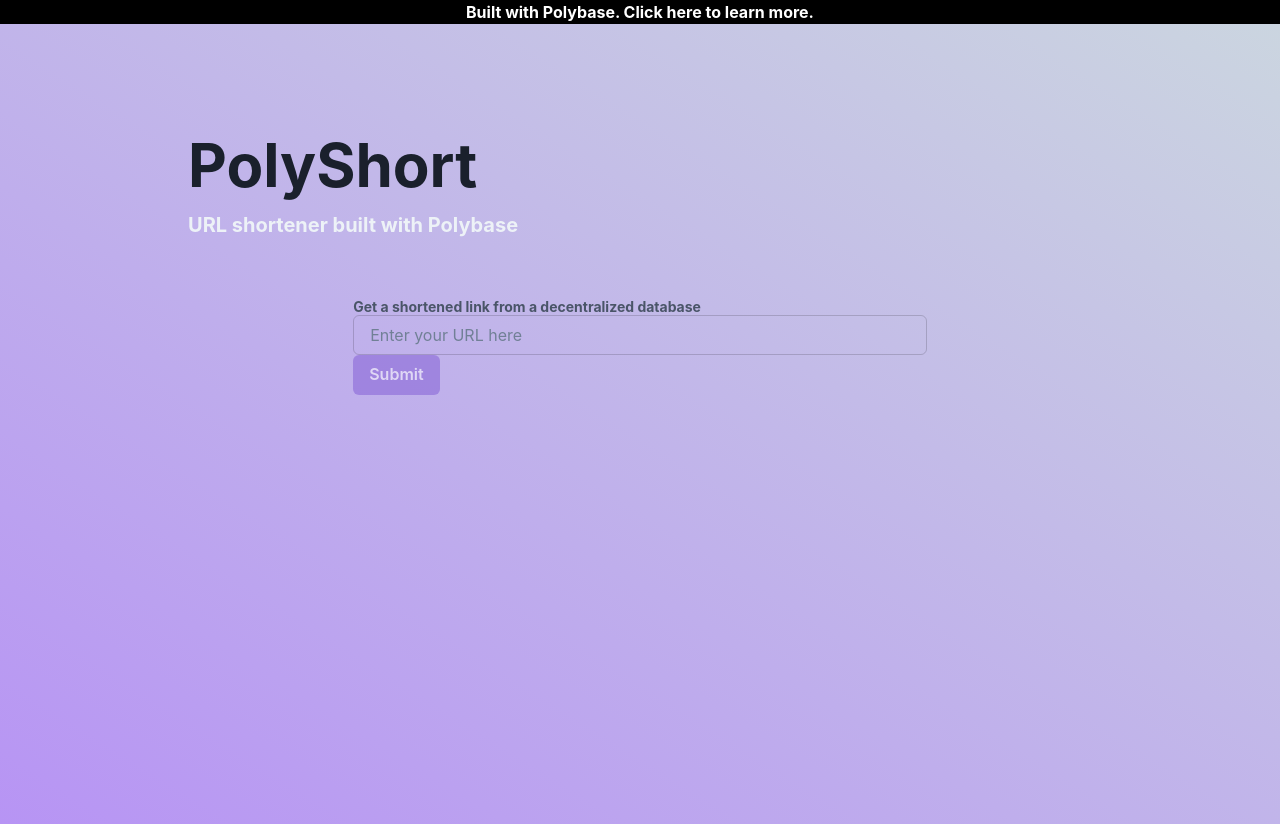
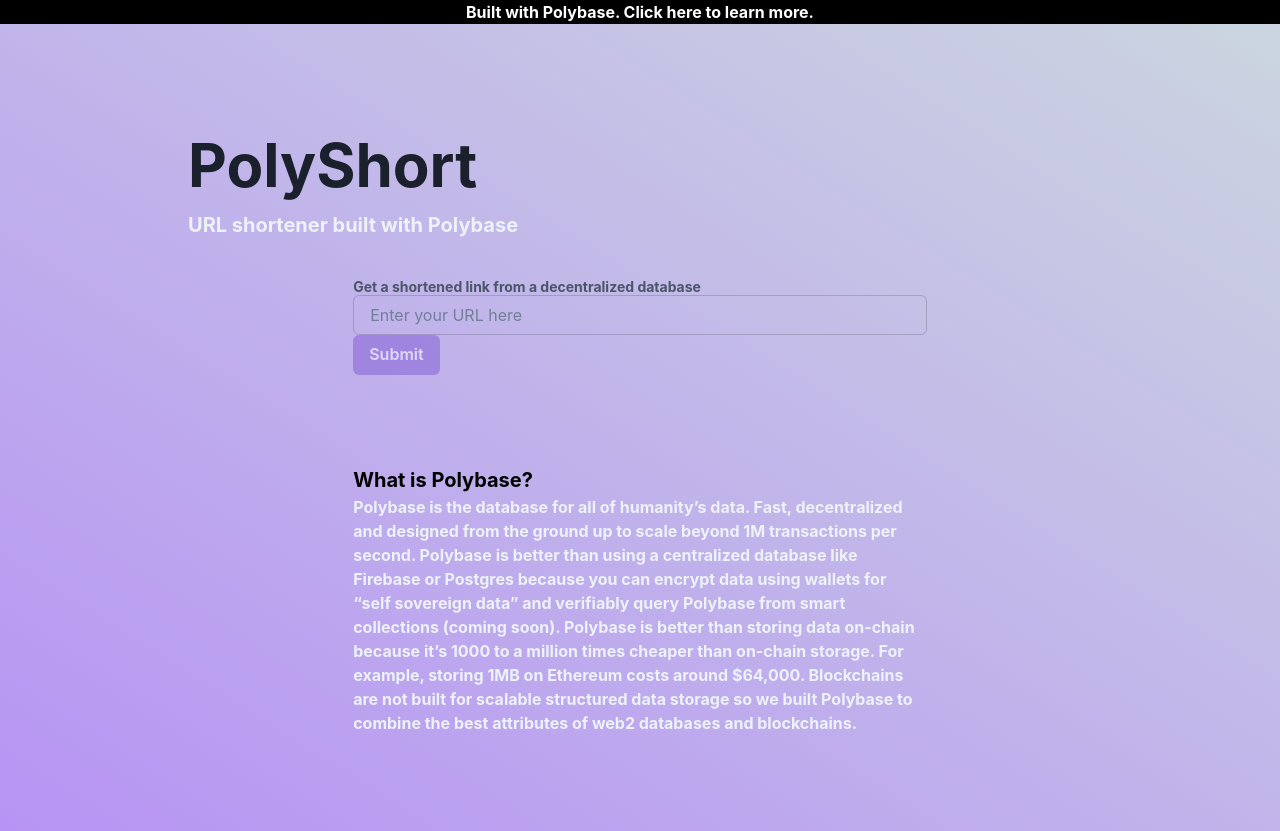
Before and after one commit to prllrp/polyshorturl, a Next.js app: page / in a window 1280 px wide. Built offline with nearby package versions, Linux system fonts and the light colour scheme; what @polybase/client, @polybase/react would draw is missing.

Commit message:
Added description

```diff
--- a/pages/index.tsx
+++ b/pages/index.tsx
@@ -61,7 +61,7 @@
         </LinkBox>
       </Container>
       <Container maxW='full'  className={styles.main} bgGradient='linear(to-bl, gray.300, purple.300)' centerContent>
-        <Stack spacing={50}  w='75%' direction={'column'} >
+        <Stack spacing={30}  w='75%' direction={'column'} >
         <Container maxW={'full'}>
           <Text fontSize="6xl" fontWeight="bold">PolyShort </Text>
           <Text fontSize="xl" fontWeight="bold" color={'gray.100'} >URL shortener built with Polybase</Text>
@@ -77,6 +77,18 @@
             <Text fontSize="xl" fontWeight="bold" color = 'HighlightText'>Your shortened link:</Text>
             <Link  href={shortUrl}>{shortUrl}</Link>
           </Container>
+          <Container>
+            <Text fontSize="xl" fontWeight="bold" color={'black'} >What is Polybase?</Text>
+            <Text fontSize="md" fontWeight="bold" color={'gray.100'} >
+            Polybase is the database for all of humanity’s data. Fast, decentralized and designed from the ground up to scale beyond 1M transactions per second.
+
+Polybase is better than using a centralized database like Firebase or Postgres because you can encrypt data using wallets for “self sovereign data” and verifiably query Polybase from smart collections (coming soon).
+
+Polybase is better than storing data on-chain because it’s 1000 to a million times cheaper than on-chain storage. For example, storing 1MB on Ethereum costs around $64,000.
+
+Blockchains are not built for scalable structured data storage so we built Polybase to combine the best attributes of web2 databases and blockchains.
+            </Text>
+          </Container>
         </Stack>
       </Container>
     </Box>
```
